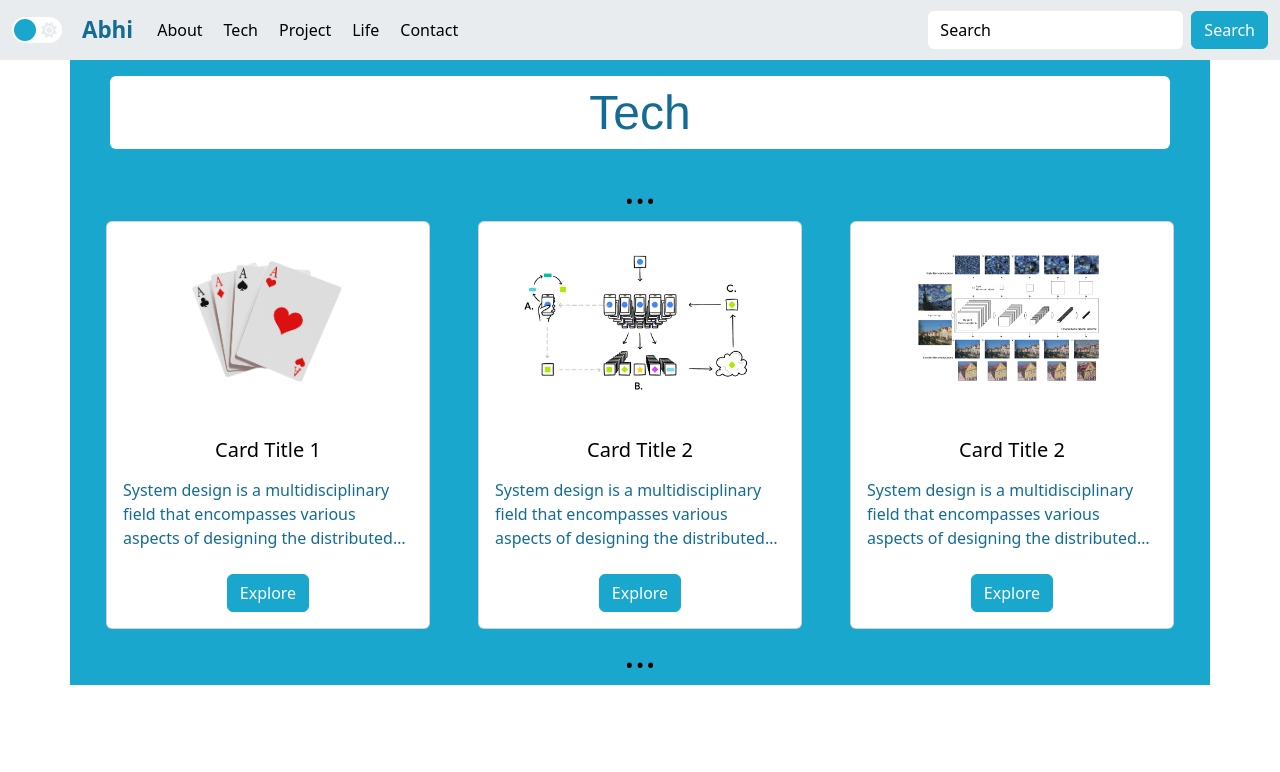
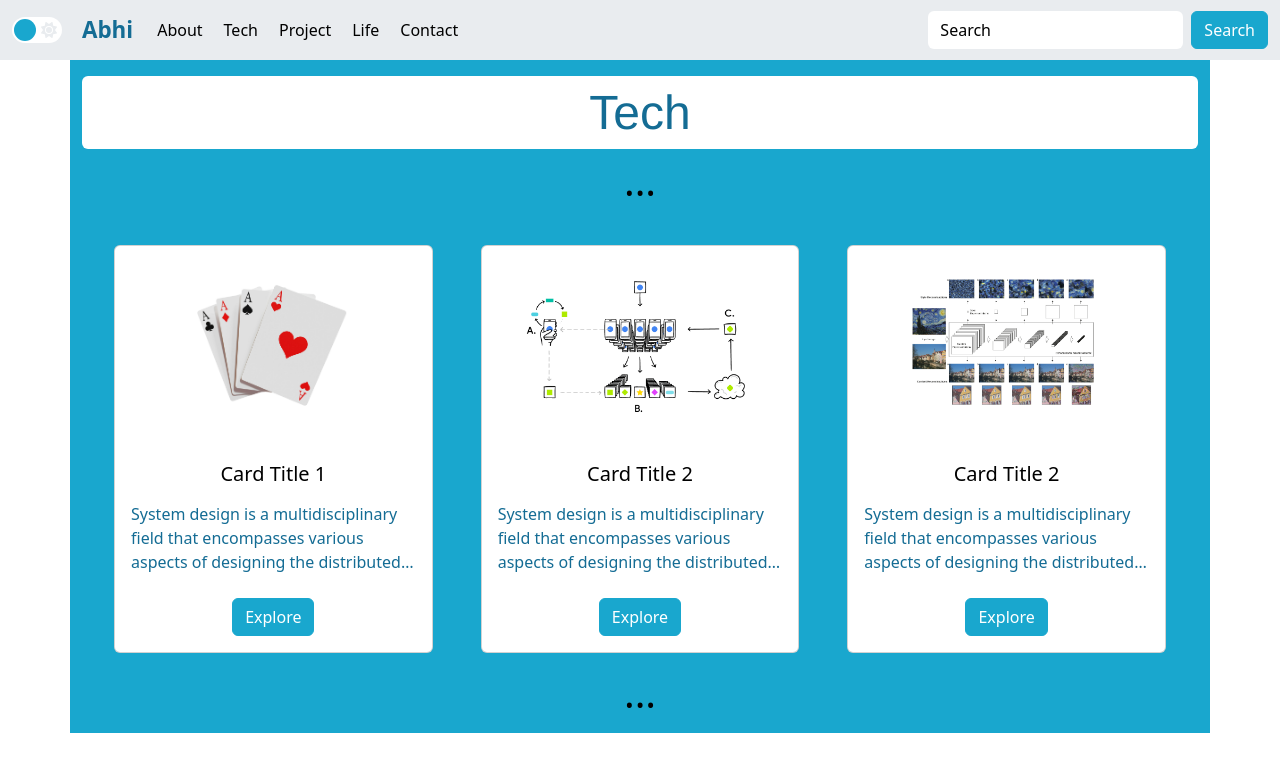
Before and after one commit to abhishekprakash256/react-lab, a React (Create React App) app in the folder bootstrap-testing/: page / in a window 1280 px wide. Shown: the top 772 px of the page. Built offline with nearby package versions, Linux system fonts and the light colour scheme.

Commit message:
margin padding fixed

```diff
--- a/bootstrap-testing/src/Card.js
+++ b/bootstrap-testing/src/Card.js
@@ -8,7 +8,7 @@ function CardTemp({ card_para , img_src , card_url, card_title } ) {
   return (
     <Container >
 
-      <Card >
+      <Card  >
       <Card.Img className = "card-img-container p-3" variant="top" src= { img_src } />
       <Card.Body>
       <div className='font-color-class text-center card-title'>
--- a/bootstrap-testing/src/CardBundle.js
+++ b/bootstrap-testing/src/CardBundle.js
@@ -27,7 +27,7 @@ function CardBundle() {
 
   return (
     <Container >
-      <Row fluid="md p-3">
+      <Row className='mt-3 p-2'>
         {cardData.map((card, index) => (
           <Col key={index} xs={12} md={4} className="">
             {card.card_title ? (
--- a/bootstrap-testing/src/HeadingBar.js
+++ b/bootstrap-testing/src/HeadingBar.js
@@ -7,7 +7,7 @@ import './HeadingBar.css';
 function HeadingBar({ title }) {
   return (
     <Container>
-      <Row className="rounded background-color-body m-3 p-2">
+      <Row className="rounded background-color-body mt-3 p-2">
         <Col className="text-center">
           <h1 className="bio-font font-color-class heading-responsive-font m-0" >
             {title}
--- a/bootstrap-testing/src/More.js
+++ b/bootstrap-testing/src/More.js
@@ -7,7 +7,7 @@ import './More.css';
 function More({ more_link }) {
     return (
         <Container>
-        <Row>
+        <Row className='p-2'>
           <Col className="text-center">
             <h1 className="animate bounce">
               <a className="text-decoration-none more-color" href={more_link}>
```
